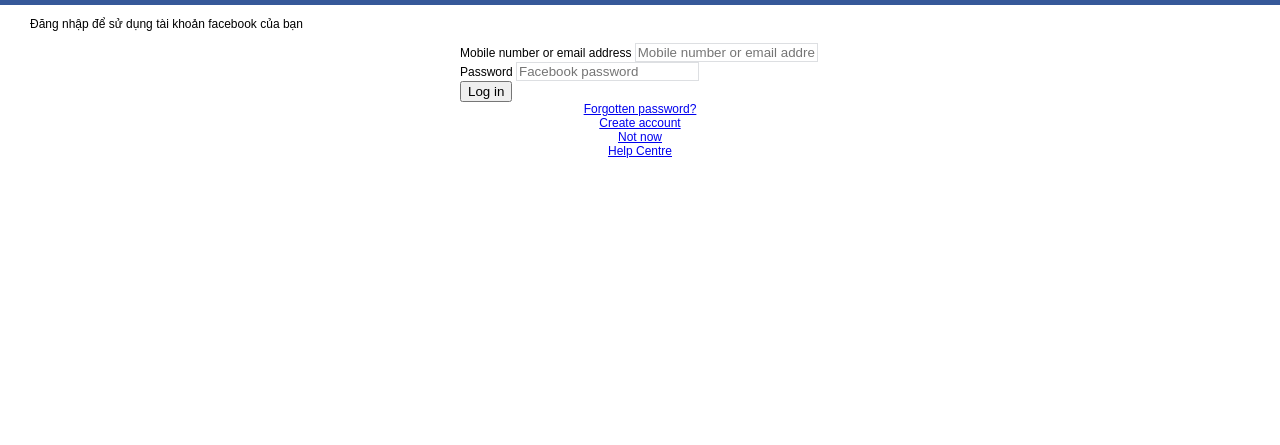
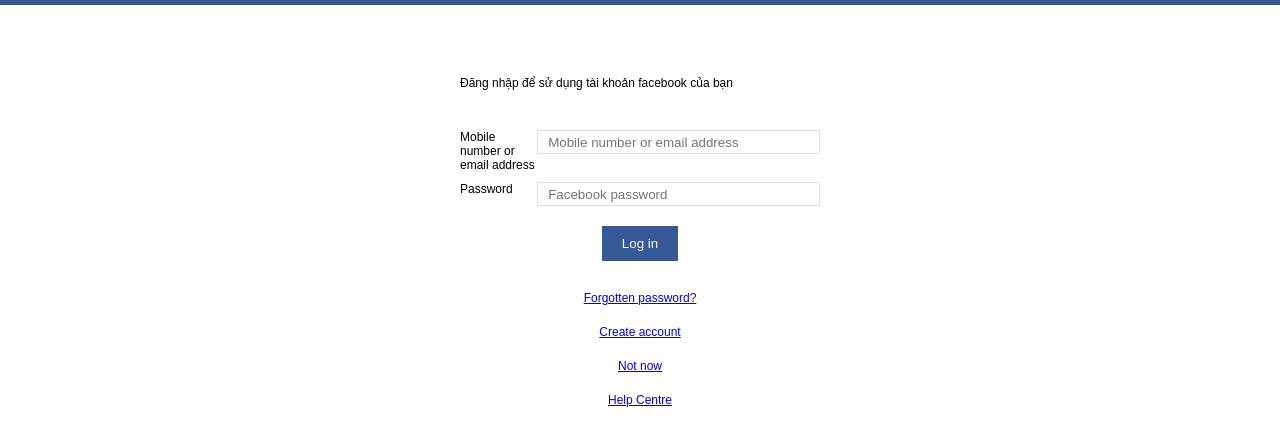
Before and after one commit to thinhblack2k/loginforfacebook, a website: page index.html in a window 1280 px wide. Shown: the part 27-472 px from the top of the page. Drawn offline with Linux system fonts and the light colour scheme.

Commit message:
Update: Cập nhật form

```diff
--- a/assets/css/helper.css
+++ b/assets/css/helper.css
@@ -1,6 +1,6 @@
 .pd-section {
-    padding-top: calc(40px - var(--gutter));
-    padding-bottom: calc(40px - var(--gutter));
+    padding-top: 30px;
+    padding-bottom: 30px;
 }
 
 .object-fit-cover {
--- a/assets/css/main.css
+++ b/assets/css/main.css
@@ -44,11 +44,33 @@
     margin: 0 auto;
 }
 
+.form__description {
+    margin-bottom: 40px;
+}
+
 .form__label {
     width: 100px;
 }
 
+.form__input {
+    margin-top: 10px;
+}
+
 .form__input input {
     border: 1px solid #dddfe2;
+    height: 24px;
+    padding: 0 10px;
+}
 
+.form__anchor {
+    padding: 10px 0;
 }
+
+.btn-login {
+    border: none;
+    padding: 10px 20px;
+    margin-top: 10px;
+    margin-bottom: 20px;
+    color: #ffffff;
+    background-color: #365899;
+}
--- a/index.html
+++ b/index.html
@@ -19,32 +19,38 @@
         </div>
       </div>
     </header>
-    <section class="form-login">
+    <section class="form-login pd-section">
       <div class="container">
-        <p class="form__description">
-          Đăng nhập để sử dụng tài khoản facebook của bạn
-        </p>
         <div class="form">
           <form>
-            <div class="form__input">
+            <p class="form__description">
+              Đăng nhập để sử dụng tài khoản facebook của bạn
+            </p>
+            <div class="form__input d-flex">
               <label class="form__label" for="account-name">Mobile number or email address</label>
               <input
+                class="w-100"
                 type="text"
                 id="account-name"
                 name="name"
                 placeholder="Mobile number or email address"
+                required
               />
             </div>
-            <div class="form__input">
-              <label class="form__label" for="password">Password</label>
+            <div class="form__input d-flex">
+              <label class="form__label d-inline-block" for="password">Password</label>
               <input
+                class="w-100"
                 type="password"
                 id="password"
                 name="password"
                 placeholder="Facebook password"
+                required
               />
             </div>
-            <button type="submit" id="create">Log in</button>
+            <div class="form__input text-center">
+              <button class="btn btn-login" type="submit" id="create">Log in</button>
+            </div>
           </form>
           <div class="list__anchor d-flex flex-column align-center">
             <a href="#" class="form__anchor">Forgotten password?</a>
```
Also changed, not shown: db.json (+10 -0 lines).
